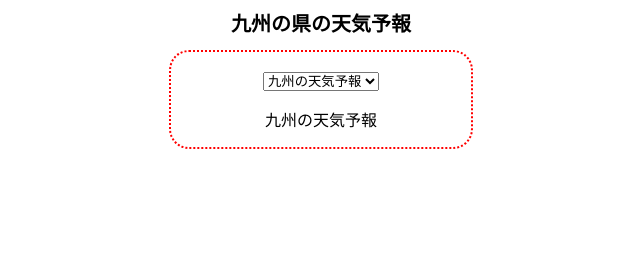
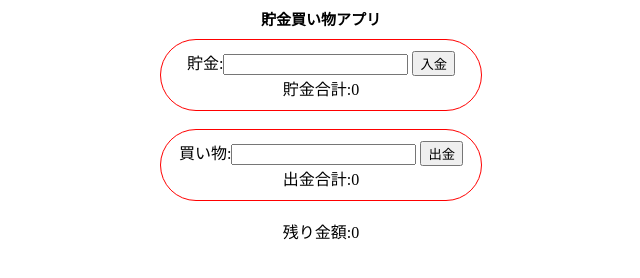
Before and after one commit to iteenfk/iteenys, a plain HTML site: page index.html in a window 1280 px wide. Shown: the whole page, without its empty margins (319-959 px from the left). Drawn offline with Linux system fonts and the light colour scheme.

Commit message:
Add files via upload

```diff
--- a/index.html
+++ b/index.html
@@ -1,45 +1,67 @@
 <html>
 <head>
-<title>九州の県の天気予報</title>
+<title>貯金買い物アプリ</title>
 <style>
-.main{
-border:2px dotted red;
+.x{
+border:1px solid red;
 width:300px;
 text-align:center;
-padding-top:20px;
+padding:10px;
 margin:auto;
-border-radius:20px;
+border-radius:100px;
 }
+
+.y{
+text-align:center;
+width:300px;
+margin:auto;
+}
+
 h1{
-font-size:20px;
+font-size:15px;
 text-align:center;
 }
 </style>
 </head>
 <body>
-<h1>九州の県の天気予報</h1>
-<div class="main">
-<select id="in" onchange="A()">
-<option value="">九州の天気予報</option>
-<option value="1">福岡県</option>
-<option value="2">佐賀県</option>
-<option value="3">長崎県</option>
-</select>
-<p id="out">九州の天気予報</p>
+<h1>貯金買い物アプリ</h1>
+<div class="x">
+貯金:<input type="number" value="" id=in1>
+<button onclick="B1()">入金</button>
+<br>
+貯金合計:<span id=out1>0</span>
+</div>
+<br>
+<div class="x">
+買い物:<input type="number" value="" id=in2>
+<button onclick="B2()">出金</button>
+<br>
+出金合計:<span id=out2>0</span>
+</div>
+<br>
+<div class=y>
+残り金額:<span id="zan">0</span>
 </div>
 
 <script>
-function A(){
-if (document.getElementById("in").value == "1"){
-document.getElementById("out").innerHTML = `<a href="https://weathernews.jp/onebox/tenki/fukuoka/" target="_blank">福岡の天気予報</a>`;
+let tot1 = 0;
+let tot2 = 0;
+
+function B1(){
+if (document.getElementById("in1").value != ""){
+tot1 += parseInt(document.getElementById("in1").value);
+document.getElementById("out1").textContent = tot1;
+document.getElementById("in1").value = "";
+}
 }
 
-if (document.getElementById("in").value == "2"){
-document.getElementById("out").innerHTML = `<a href="https://weathernews.jp/onebox/tenki/saga/" target="_blank">佐賀の天気予報</a>`;
-}
+function B2(){
+if (document.getElementById("in2").value != ""){
+tot2 += parseInt(document.getElementById("in2").value);
+document.getElementById("out2").textContent = tot2;
+document.getElementById("in2").value = "";
 
-if (document.getElementById("in").value == "3"){
-document.getElementById("out").innerHTML = `<a href="https://weathernews.jp/onebox/tenki/nagasaki/" target="_blank">長崎の天気予報</a>`;
+document.getElementById("zan").textContent = tot1 - tot2;
 }
 }
 </script>
```
